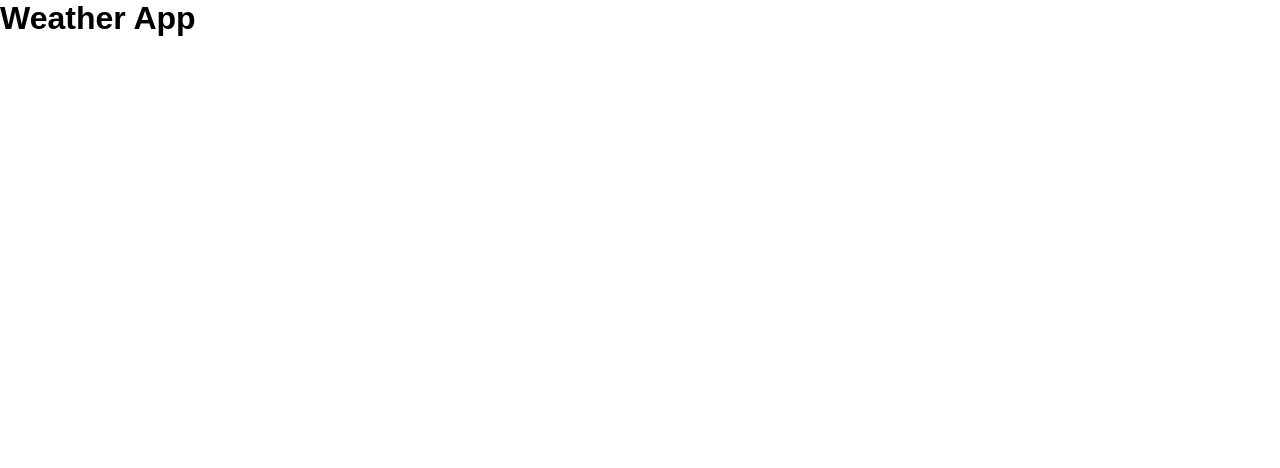
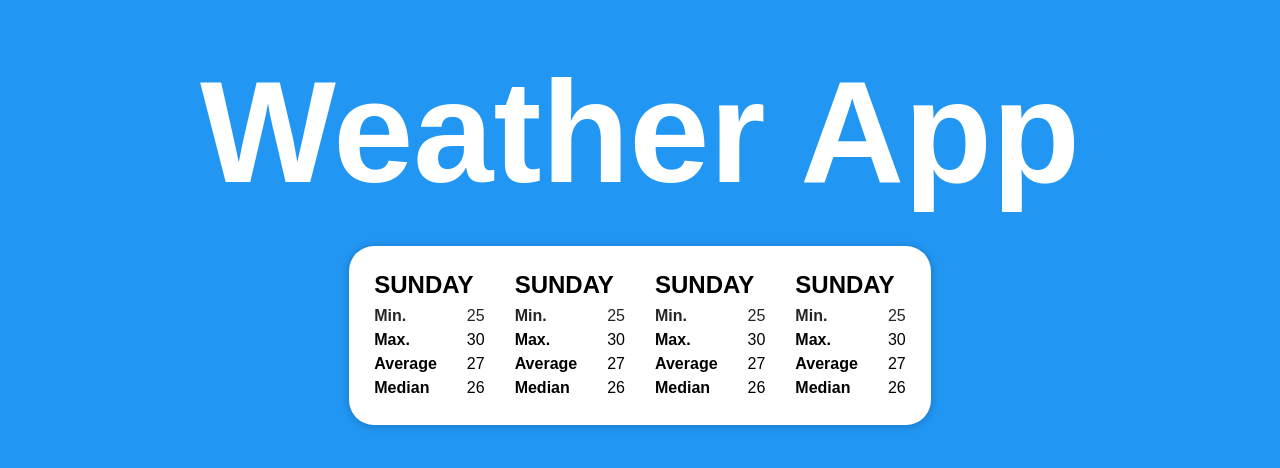
Before and after one commit to devdennisj/weather-app, a React (Vite) app: page / in a window 1280 px wide. Shown: the top 468 px of the page. Built offline with nearby package versions, Linux system fonts and the light colour scheme; no server answers.

Commit message:
Adds placeholder data and a ForecastStats component

```diff
--- a/src/App.tsx
+++ b/src/App.tsx
@@ -1,9 +1,57 @@
-import { useState } from 'react';
+import weatherClient, { hourly } from './utils/weather_client';
+
+import Card from './components/Card/Card';
+
+import styles from './app.module.css';
+import './theme.css';
+import ForecastStats from './components/ForecastStats';
+
+const getData = async () => {
+  const data = await weatherClient.get(hourly({ lon: 0, lat: 0 }));
+
+  return data;
+};
 
 function App() {
   return (
-    <div>
-      <h1>Weather App</h1>
+    <div className={`bg-secondary ${styles.root}`}>
+      <main className={styles.main}>
+        <header className={styles.header}>
+          <h1 className='color-primary'>Weather App</h1>
+        </header>
+        <Card>
+          <div className={`${styles.forecast}`}>
+            <ForecastStats
+              day='Sunday'
+              min={25}
+              max={30}
+              average={27}
+              median={26}
+            />
+            <ForecastStats
+              day='Sunday'
+              min={25}
+              max={30}
+              average={27}
+              median={26}
+            />
+            <ForecastStats
+              day='Sunday'
+              min={25}
+              max={30}
+              average={27}
+              median={26}
+            />
+            <ForecastStats
+              day='Sunday'
+              min={25}
+              max={30}
+              average={27}
+              median={26}
+            />
+          </div>
+        </Card>
+      </main>
     </div>
   );
 }
--- /dev/null
+++ b/src/app.module.css
@@ -0,0 +1,41 @@
+.root {
+  min-height: 100vh;
+  height: 100%;
+}
+
+.main {
+  display: flex;
+  flex-direction: column;
+  align-items: center;
+  padding: 50px;
+}
+
+.header {
+  padding-bottom: 30px;
+  text-align: center;
+  font-size: 72px;
+  overflow-wrap: break-word;
+}
+
+.forecast {
+  display: flex;
+  flex-direction: row;
+  gap: 30px;
+}
+
+@media (max-width: 1250px) {
+  .header {
+    font-size: 32px;
+    line-height: 1;
+    padding-bottom: 15px;
+  }
+
+  .forecast {
+    flex-direction: column;
+  }
+
+  .main {
+    align-items: unset;
+    padding: 15px;
+  }
+}
--- /dev/null
+++ b/src/components/Card/index.ts
@@ -0,0 +1,3 @@
+import Card from "./Card";
+
+export default Card
--- /dev/null
+++ b/src/components/ForecastStats/ForecastStats.tsx
@@ -0,0 +1,37 @@
+import styles from './forecast.module.css';
+
+interface ForecastStatsProps {
+  day: string;
+  min: number;
+  max: number;
+  average: number;
+  median: number;
+}
+
+function ForecastStats({ day, min, max, average, median }: ForecastStatsProps) {
+  return (
+    <div>
+      <h6 className={styles.day}>{day}</h6>
+      <ul>
+        <li className={`${styles.stat} row color-secondary`}>
+          <span className={styles.label}>Min.</span>
+          <span>{min}</span>
+        </li>
+        <li className={`${styles.stat} row`}>
+          <span className={styles.label}>Max.</span>
+          <span>{max}</span>
+        </li>
+        <li className={`${styles.stat} row`}>
+          <span className={styles.label}>Average</span>
+          <span>{average}</span>
+        </li>
+        <li className={`${styles.stat} row`}>
+          <span className={styles.label}>Median</span>
+          <span>{median}</span>
+        </li>
+      </ul>
+    </div>
+  );
+}
+
+export default ForecastStats;
--- /dev/null
+++ b/src/components/ForecastStats/forecast.module.css
@@ -0,0 +1,15 @@
+.stat {
+  justify-content: space-between;
+  gap: 30px;
+  line-height: 1.5;
+}
+
+.label {
+  font-weight: bold;
+}
+
+.day {
+  font-size: 24px;
+  padding-bottom: 5px;
+  text-transform: uppercase;
+}
--- /dev/null
+++ b/src/components/ForecastStats/index.ts
@@ -0,0 +1,3 @@
+import ForecastStats from "./ForecastStats";
+
+export default ForecastStats
```
